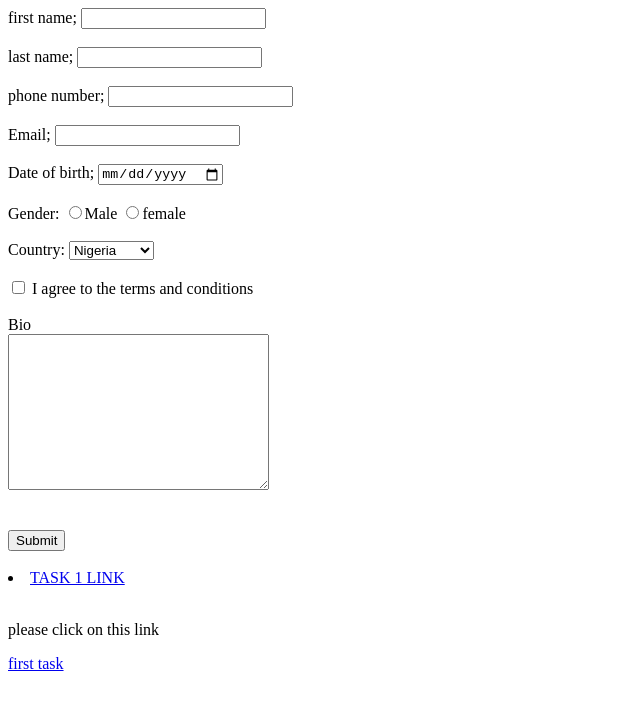
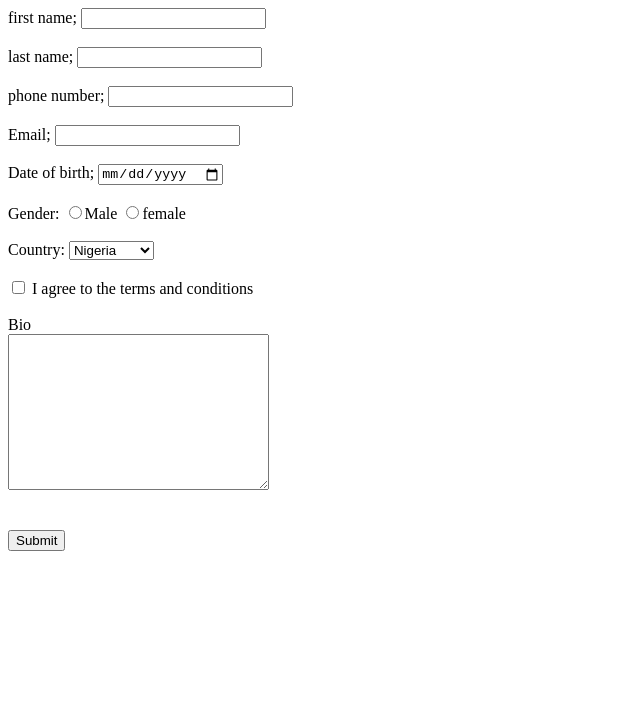
Before and after one commit to Gwealth42/Task, a plain HTML site: page index.html in a window 1280 px wide. Shown: the whole page, without its empty margins (0-640 px from the left). Drawn offline with Linux system fonts and the light colour scheme.

Commit message:
Original First task project

```diff
--- a/index.html
+++ b/index.html
@@ -40,9 +40,5 @@
         <label for="Bio">Bio</label><br>
 <textarea name="" id="" cols="30" rows="10"></textarea><br><br><br>
 <input type="submit"><br><br>
-<li> <a href="# TASK 1 LINK">TASK 1 LINK</a></li><br>
-<p>please click on this link</p>
-<a href="http.TASK 1 LINK"> first task</a>
-    </form>
 </body>
 </html>
```
